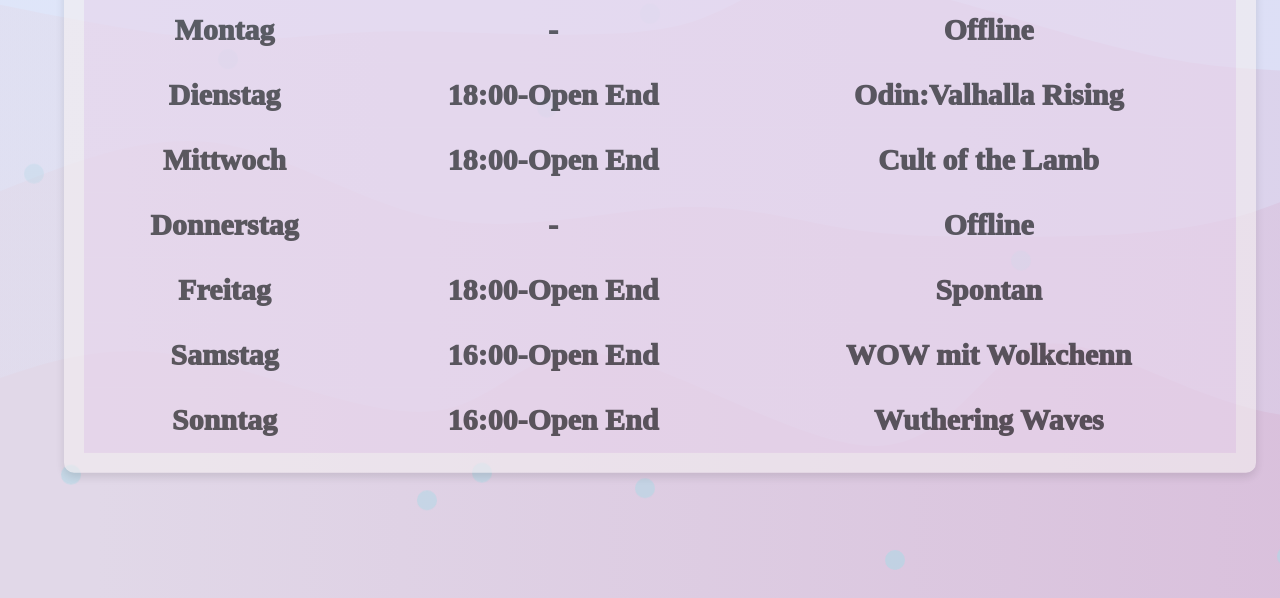
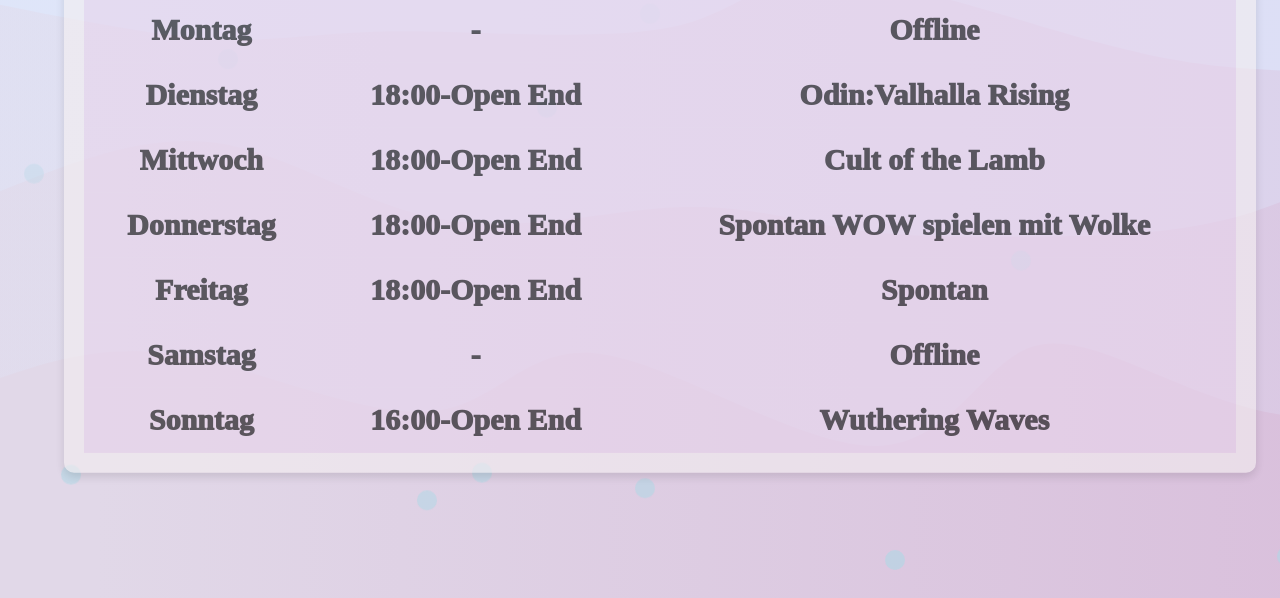
Before and after one commit to scyphosia/scyphosia.github.io, a plain HTML site: page index.html in a window 1280 px wide. Shown: the part 202-800 px from the top of the page. Drawn offline with Linux system fonts and the light colour scheme.

Commit message:
Update index.html

```diff
--- a/index.html
+++ b/index.html
@@ -293,8 +293,8 @@
                 </tr>
                 <tr>
                     <td>Donnerstag</td>
-                    <td>-</td>
-                    <td>Offline</td>
+                    <td>18:00-Open End</td>
+                    <td>Spontan WOW spielen mit Wolke</td>
                 </tr>
                 <tr>
                     <td>Freitag</td>
@@ -303,8 +303,8 @@
                 </tr>
                 <tr>
                     <td>Samstag</td>
-                    <td>16:00-Open End</td>
-                    <td>WOW mit Wolkchenn</td>
+                    <td>-</td>
+                    <td>Offline</td>
                 </tr>
                 <tr>
                     <td>Sonntag</td>
```
